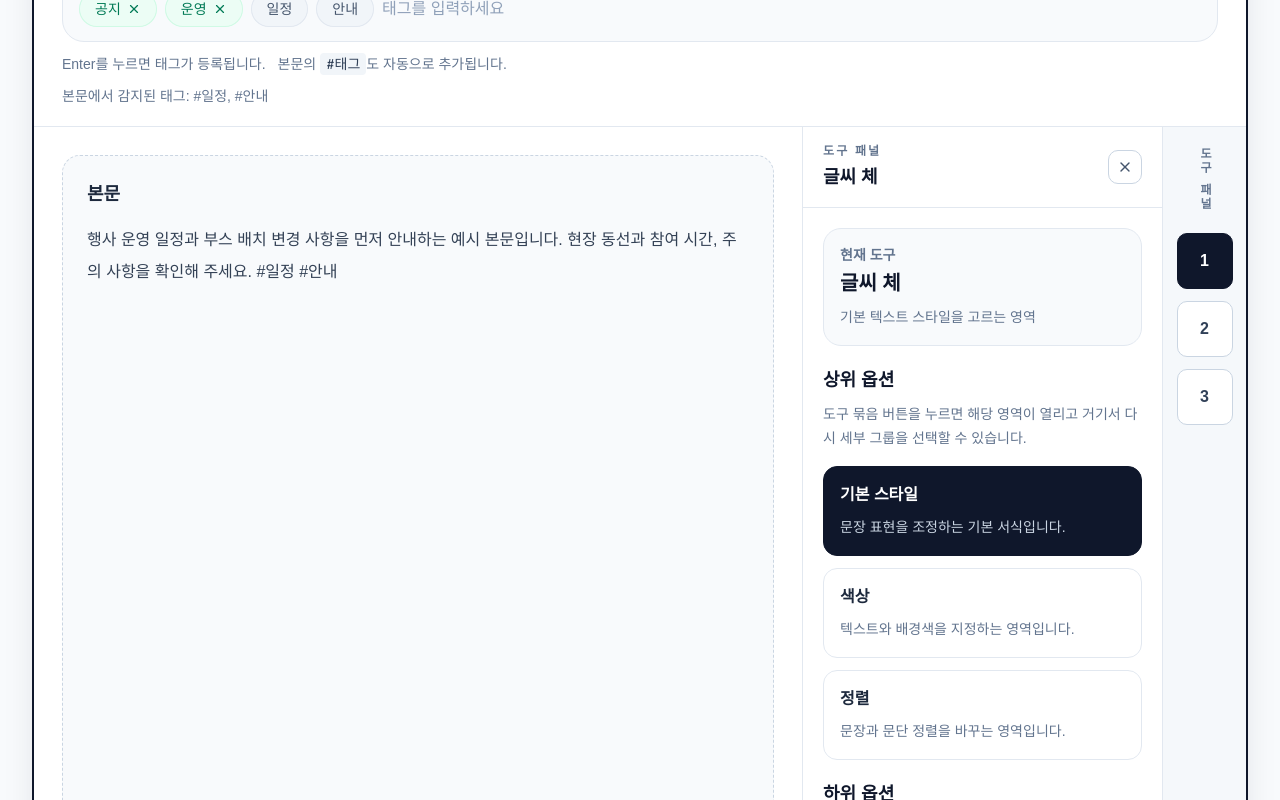
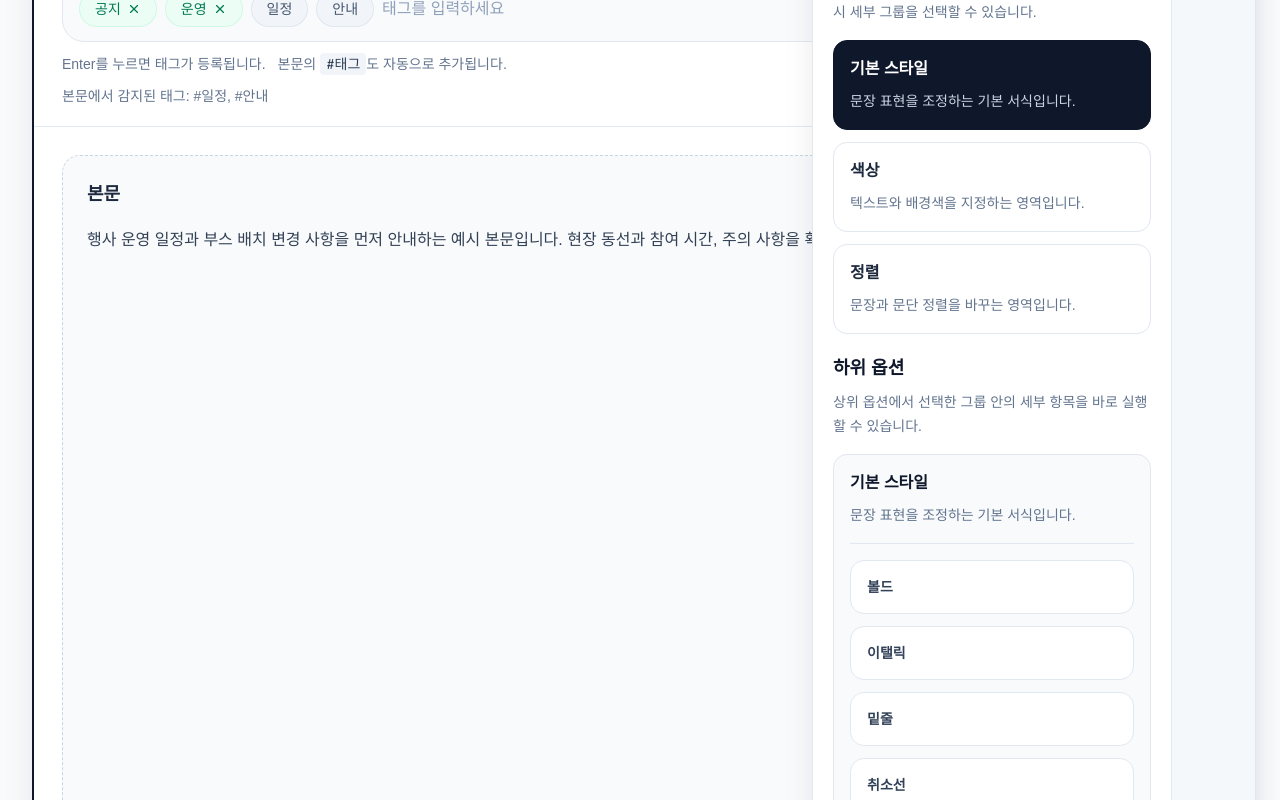
Before and after one commit to Siho-ily/Atlex, a Next.js app: page /write in a window 1280 px wide. Shown: the part 440-1240 px from the top of the page. Built offline with nearby package versions, Linux system fonts and the light colour scheme; a web font is replaced by a local one.

Commit message:
fix: 작성 페이지 도구 패널을 우측 고정 도크로 개선

```diff
--- a/src/app/write/page.jsx
+++ b/src/app/write/page.jsx
@@ -47,6 +47,7 @@ export default function PostWritePage() {
   });
 
   const hasActiveToolPanel = Boolean(activeTool && activeGroup);
+  const isToolDockOpen = isToolPanelOpen && hasActiveToolPanel;
 
   return (
     <PostEditorContainer>
@@ -56,7 +57,10 @@ export default function PostWritePage() {
       />
 
       <div className="relative">
-        <div className="overflow-hidden rounded-[26px] border-2 border-slate-900 bg-white shadow-[0_24px_48px_-24px_rgba(15,23,42,0.28)]">
+        <div
+          data-post-editor-shell
+          className="overflow-hidden rounded-[26px] border-2 border-slate-900 bg-white shadow-[0_24px_48px_-24px_rgba(15,23,42,0.28)]"
+        >
           <PostEditorTopBar
             logoLabel={postEditorCopy.logoLabel}
             onOpenDraftModal={() => setIsDraftModalOpen(true)}
@@ -71,7 +75,7 @@ export default function PostWritePage() {
           />
 
           <PostEditorCanvasLayout
-            isToolPanelOpen={isToolPanelOpen && hasActiveToolPanel}
+            isToolPanelOpen={isToolDockOpen}
             content={
               <PostEditorContentSection
                 bodyPlaceholder={postEditorCopy.bodyPlaceholder}
@@ -94,6 +98,7 @@ export default function PostWritePage() {
             }
             toolRail={
               <PostEditorToolRail
+                isToolPanelOpen={isToolDockOpen}
                 onSelectTool={openToolPanel}
                 selectedToolId={selectedToolId}
                 toolCategories={postEditorToolCategories}
--- a/src/components/domain/post-editor/feature/PostEditorToolRail.jsx
+++ b/src/components/domain/post-editor/feature/PostEditorToolRail.jsx
@@ -1,4 +1,5 @@
 export default function PostEditorToolRail({
+  isToolPanelOpen,
   onSelectTool,
   selectedToolId,
   toolCategories,
@@ -9,7 +10,7 @@ export default function PostEditorToolRail({
         도구 패널
       </p>
 
-      <div className="mt-5 flex flex-1 min-h-0 flex-col gap-3 overflow-y-scroll">
+      <div className="mt-5 flex flex-1 min-h-0 flex-col gap-3 overflow-y-auto">
         {toolCategories.map((tool) => {
           const isActive = tool.id === selectedToolId;
 
@@ -18,14 +19,22 @@ export default function PostEditorToolRail({
               key={tool.id}
               type="button"
               onClick={() => onSelectTool(tool.id)}
+              aria-controls="post-editor-tool-panel"
+              aria-expanded={tool.id === selectedToolId && isToolPanelOpen}
+              aria-pressed={tool.id === selectedToolId}
+              aria-label={`${tool.title} 도구 열기`}
+              title={tool.title}
               className={[
-                "h-14 w-14 rounded-lg border text-base font-semibold transition",
+                "relative h-14 w-14 rounded-lg border text-base font-semibold transition",
                 isActive
                   ? "border-slate-900 bg-slate-900 text-white"
                   : "border-slate-300 bg-white text-slate-700 hover:border-slate-400 hover:bg-slate-50",
               ].join(" ")}
             >
               {tool.railLabel}
+              {isActive ? (
+                <span className="absolute inset-x-3 bottom-2 h-1 rounded-full bg-current opacity-80" />
+              ) : null}
             </button>
           );
         })}
--- a/src/components/domain/post-editor/layout/PostEditorCanvasLayout.jsx
+++ b/src/components/domain/post-editor/layout/PostEditorCanvasLayout.jsx
@@ -1,37 +1,125 @@
+"use client";
+
+import { useLayoutEffect, useRef, useState } from "react";
+
+const DESKTOP_BREAKPOINT = 1280;
+const TOOL_RAIL_WIDTH = 84;
+const TOOL_PANEL_WIDTH = 360;
+const TOOL_DOCK_GAP = 24;
+
+function getDesktopDockStyle(anchorElement, isToolPanelOpen) {
+  const anchorRect = anchorElement.getBoundingClientRect();
+  const dockWidth = isToolPanelOpen
+    ? TOOL_PANEL_WIDTH + TOOL_RAIL_WIDTH
+    : TOOL_RAIL_WIDTH;
+  const dockHeight = Math.min(
+    anchorRect.height,
+    window.innerHeight - TOOL_DOCK_GAP * 2,
+  );
+  const nextTop = Math.min(
+    Math.max(anchorRect.top, TOOL_DOCK_GAP),
+    anchorRect.bottom - dockHeight,
+  );
+  const nextLeft = Math.min(
+    anchorRect.right + TOOL_DOCK_GAP,
+    window.innerWidth - dockWidth - TOOL_DOCK_GAP,
+  );
+
+  return {
+    height: `${dockHeight}px`,
+    left: `${nextLeft}px`,
+    top: `${nextTop}px`,
+    width: `${dockWidth}px`,
+  };
+}
+
 export default function PostEditorCanvasLayout({
   content,
   isToolPanelOpen,
   toolPanel,
   toolRail,
 }) {
+  const sectionRef = useRef(null);
+  const [desktopDockStyle, setDesktopDockStyle] = useState(null);
+
+  useLayoutEffect(() => {
+    let animationFrameId = 0;
+
+    function updateDockPosition() {
+      if (!sectionRef.current || window.innerWidth < DESKTOP_BREAKPOINT) {
+        setDesktopDockStyle(null);
+        return;
+      }
+
+      const anchorElement =
+        sectionRef.current.closest("[data-post-editor-shell]") ??
+        sectionRef.current;
+
+      setDesktopDockStyle(
+        getDesktopDockStyle(anchorElement, isToolPanelOpen),
+      );
+    }
+
+    function scheduleDockPositionUpdate() {
+      cancelAnimationFrame(animationFrameId);
+      animationFrameId = window.requestAnimationFrame(updateDockPosition);
+    }
+
+    scheduleDockPositionUpdate();
+    window.addEventListener("resize", scheduleDockPositionUpdate);
+    window.addEventListener("scroll", scheduleDockPositionUpdate, {
+      passive: true,
+    });
+
+    return () => {
+      cancelAnimationFrame(animationFrameId);
+      window.removeEventListener("resize", scheduleDockPositionUpdate);
+      window.removeEventListener("scroll", scheduleDockPositionUpdate);
+    };
+  }, [isToolPanelOpen]);
+
+  const isDesktopFloatingDock = Boolean(desktopDockStyle);
+
   return (
-    <section
-      className={[
-        "relative grid h-[820px] min-h-[820px] grid-cols-[minmax(0,1fr)_84px]",
-        isToolPanelOpen
-          ? "xl:grid-cols-[minmax(0,1fr)_360px_84px]"
-          : "xl:grid-cols-[minmax(0,1fr)_84px]",
-      ].join(" ")}
-    >
-      <div className="min-w-0 min-h-0">{content}</div>
+    <section ref={sectionRef} className="relative h-[820px] min-h-[820px]">
+      <div
+        className={[
+          "h-full min-h-0 min-w-0 pr-[84px]",
+          isToolPanelOpen && !isDesktopFloatingDock ? "xl:pr-[444px]" : "xl:pr-0",
+        ].join(" ")}
+      >
+        {content}
+      </div>
 
-      {isToolPanelOpen && (
-        <>
-          {/* 좁은 화면에서는 도구 패널을 우측 오버레이로 띄워서 바로 사용할 수 있게 합니다. */}
-          <aside className="absolute inset-y-0 right-[84px] z-10 min-h-0 w-[min(360px,calc(100%-84px))] overflow-hidden border-l border-slate-200 bg-white shadow-[-24px_0_48px_-24px_rgba(15,23,42,0.24)] xl:hidden">
+      <aside
+        className={[
+          "z-10 flex min-h-0 items-stretch overflow-hidden",
+          desktopDockStyle ? "fixed" : "absolute inset-y-0 right-0",
+          isDesktopFloatingDock
+            ? "rounded-[26px] border border-slate-200 bg-white shadow-[0_24px_48px_-24px_rgba(15,23,42,0.28)]"
+            : "",
+          isToolPanelOpen
+            ? "w-[min(444px,100%)] shadow-[-24px_0_48px_-24px_rgba(15,23,42,0.24)]"
+            : "w-[84px]",
+        ].join(" ")}
+        style={desktopDockStyle ?? undefined}
+      >
+        {isToolPanelOpen ? (
+          <div
+            id="post-editor-tool-panel"
+            className={[
+              "min-w-0 flex-1 overflow-hidden bg-white",
+              isDesktopFloatingDock ? "" : "border-l border-slate-200",
+            ].join(" ")}
+          >
             {toolPanel}
-          </aside>
+          </div>
+        ) : null}
 
-          {/* 넓은 화면에서는 기존처럼 본문 옆 고정 컬럼으로 보여줍니다. */}
-          <aside className="hidden min-h-0 overflow-hidden border-l border-slate-200 bg-white xl:block">
-            {toolPanel}
-          </aside>
-        </>
-      )}
-
-      <div className="min-h-0 border-l border-slate-200 bg-slate-100/70">
-        {toolRail}
-      </div>
+        <div className="w-[84px] min-h-0 border-l border-slate-200 bg-slate-100/70">
+          {toolRail}
+        </div>
+      </aside>
     </section>
   );
 }
```
